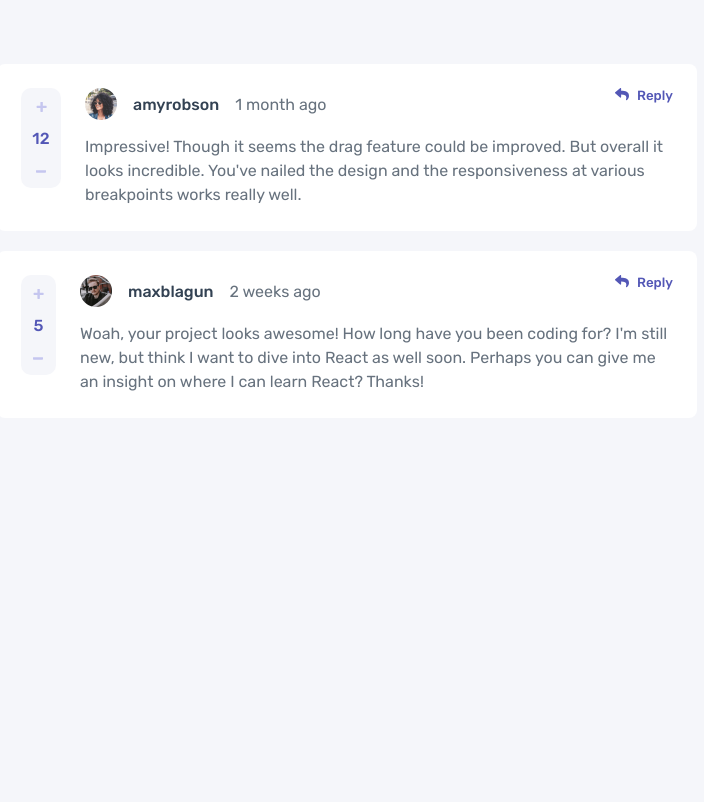
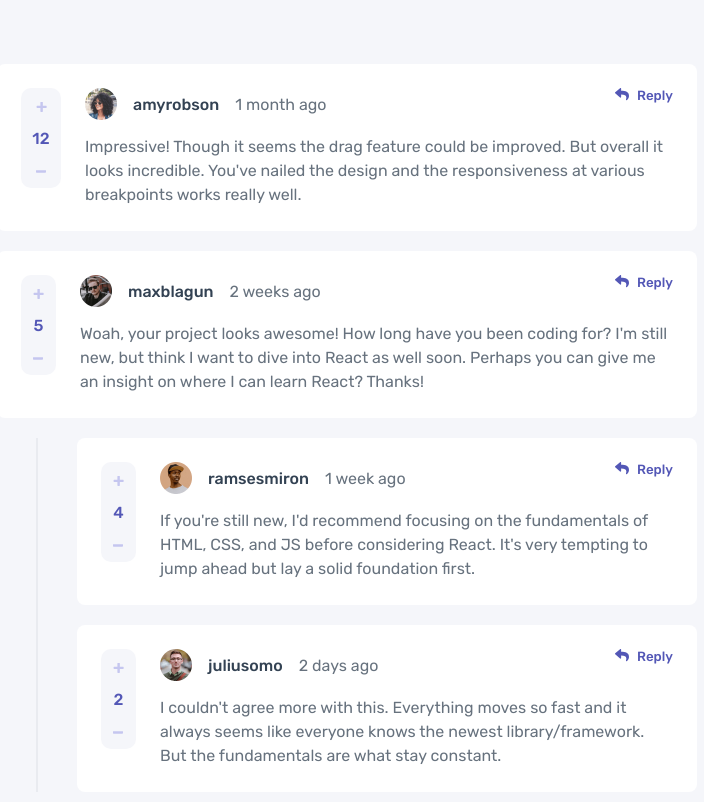
Before and after one commit to mritunjaysaha/comment-section, a React (Vite) app: page / in a window 1280 px wide. Shown: the top 802 px of the page, without its empty margins (293-997 px from the left). Built offline with nearby package versions, Linux system fonts and the light colour scheme.

Commit message:
feat: added replies

```diff
--- /dev/null
+++ b/src/components/Comment/CommentReply.jsx
@@ -0,0 +1,18 @@
+import { Comment } from './Comment';
+
+import styles from './comment.module.scss';
+
+export function CommentReply({ dataArray }) {
+    return (
+        <section className={styles.comment_reply_section}>
+            <div className={styles.vertical_line}>
+                <div></div>
+            </div>
+            <div className={styles.comment_reply_container}>
+                {dataArray.map((data) => (
+                    <Comment key={data.id} data={data} />
+                ))}
+            </div>{' '}
+        </section>
+    );
+}
--- a/src/components/Comment/comment.module.scss
+++ b/src/components/Comment/comment.module.scss
@@ -98,3 +98,36 @@ $padding: 2.4rem;
         font-weight: 500;
     }
 }
+
+/**
+* COMMENT REPLY
+*/
+
+.comment_reply_section {
+    display: flex;
+    justify-content: space-between;
+
+    width: 70rem;
+
+    margin: 2rem 0;
+
+    .vertical_line {
+        display: flex;
+        justify-content: center;
+
+        width: 8rem;
+        height: inherit;
+
+        div {
+            display: flex;
+            width: 0.2rem;
+            height: 100%;
+
+            background-color: $light-gray;
+        }
+    }
+
+    .comment_container {
+        width: 62rem;
+    }
+}
--- a/src/layout/Layout.jsx
+++ b/src/layout/Layout.jsx
@@ -2,6 +2,7 @@ import { Comment } from '../components/Comment/Comment';
 import COMMENT_DATA from '../../data.json';
 
 import styles from './layout.module.scss';
+import { CommentReply } from '../components/Comment/CommentReply';
 
 const { comments } = COMMENT_DATA;
 
@@ -9,7 +10,11 @@ function Layout() {
     return (
         <section className={styles.layout_section}>
             {comments.map((data) => (
-                <Comment key={data.id} data={data} />
+                <>
+                    <Comment key={data.id} data={data} />
+
+                    {data?.replies.length ? <CommentReply dataArray={data.replies} /> : ''}
+                </>
             ))}
         </section>
     );
--- a/src/layout/layout.module.scss
+++ b/src/layout/layout.module.scss
@@ -4,5 +4,7 @@
     justify-content: center;
     align-items: center;
 
-    margin-top: 6.4rem;
+    margin: 6.4rem 0;
+
+    overflow-y: auto;
 }
--- a/src/styles/abstract/_variables.scss
+++ b/src/styles/abstract/_variables.scss
@@ -6,6 +6,7 @@ $moderate-blue: #5357b6;
 $dark-blue: #334253;
 $grayish-blue: #67727e;
 $light-grayish-blue: #c5c6ef;
+$light-gray: #e9ebf0;
 
 $background-color: $very-light-gray;
 $comments-bg: $white;
```
